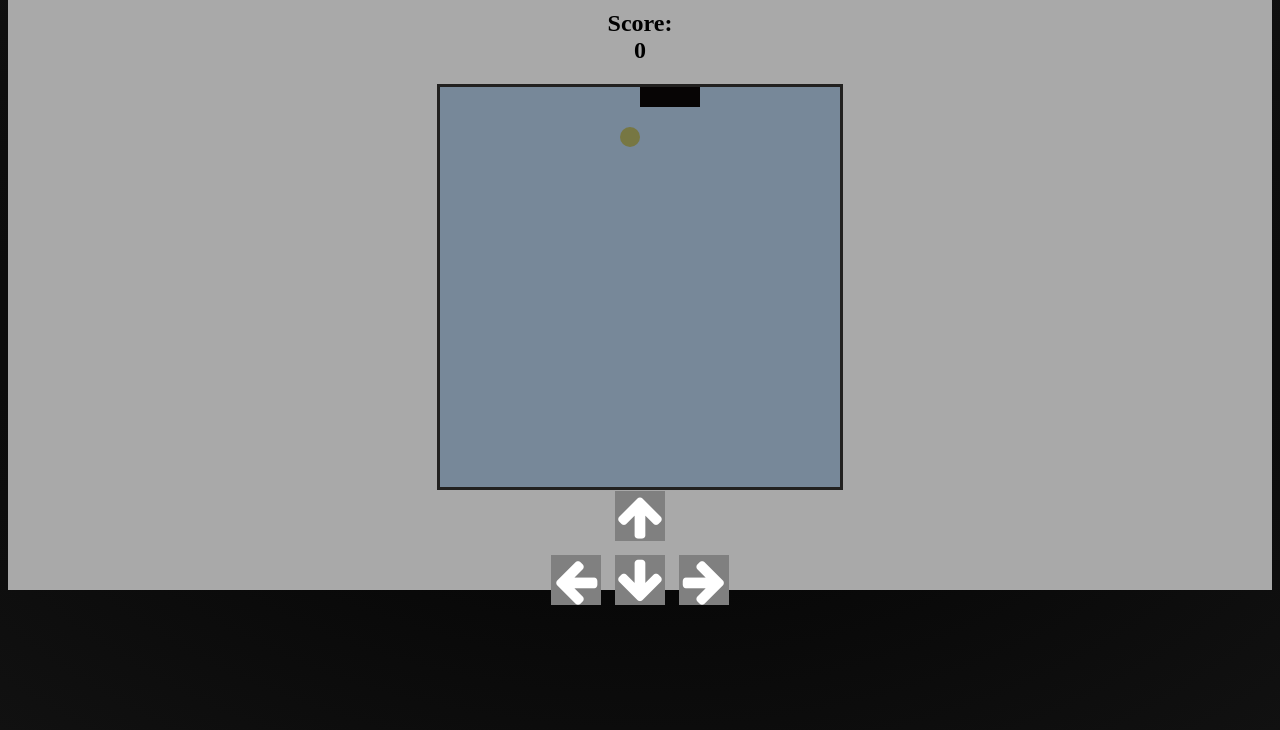
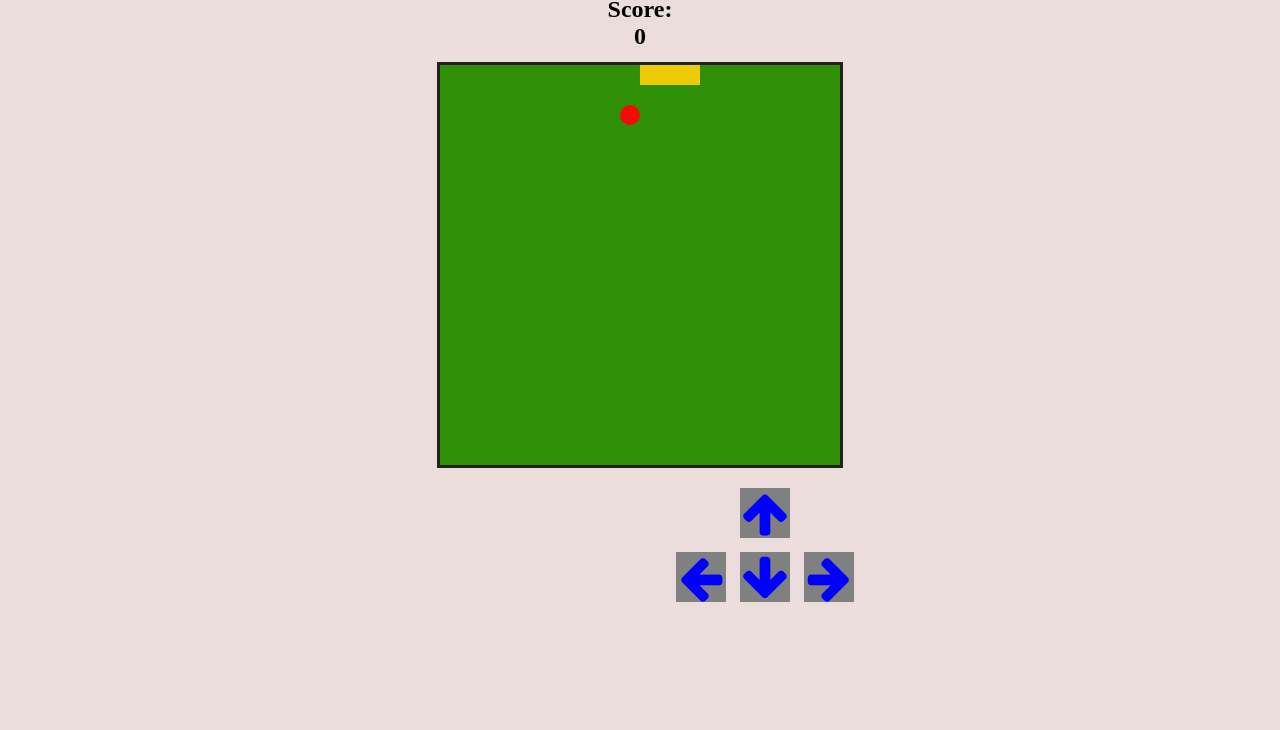
Before and after one commit to Abhi-gits/game-js, a plain HTML site: page index.html in a window 1280 px wide. Shown: the part 70-800 px from the top of the page. Drawn offline with Linux system fonts and the light colour scheme.

Commit message:
changes-made

```diff
--- a/index.html
+++ b/index.html
@@ -4,6 +4,7 @@
 <!--[if IE 8]>         <html class="no-js lt-ie9"> <![endif]-->
 <!--[if gt IE 8]>      <html class="no-js"> <![endif]-->
 <html>
+
 <head>
   <meta charset="utf-8" />
 
@@ -14,10 +15,15 @@
   <style>
     h1 {
       text-align: center;
+      margin: 0px;
+      padding: 17px 0px 0px;
     }
+
 
     h2 {
       text-align: center;
+      margin: 0px;
+      padding: 12px 0px;
     }
   </style>
 </head>
@@ -49,10 +55,7 @@
     <div class="right arr"><i class="fa fa-arrow-right"></i></div>
   </div>
 
-    <link
-      href="//netdna.bootstrapcdn.com/font-awesome/4.0.3/css/font-awesome.css"
-      rel="stylesheet"
-    />
+  <link href="//netdna.bootstrapcdn.com/font-awesome/4.0.3/css/font-awesome.css" rel="stylesheet" />
 
   <div class="popup">
     <button class="playAgain">Play Again</button>
@@ -60,4 +63,5 @@
 
   <script src="script.js" async defer></script>
 </body>
+
 </html>
--- a/style.css
+++ b/style.css
@@ -1,5 +1,7 @@
 body {
-    background: darkgray;
+    background: #ecdddd;
+    margin: 0px;
+    height: 100%;
 
 }
 
@@ -8,7 +10,7 @@ body {
     width: 400px;
     height: 400px;
     border: 3px solid rgb(34, 33, 32);
-    background-color: lightslategray;
+    background-color: rgb(47, 144, 8);
     margin: 0 auto;
     display: flex;
     flex-wrap: wrap;
@@ -27,23 +29,24 @@ body {
 }
 
 .snake {
-    background: rgb(7, 5, 5);
+    background: rgb(235, 204, 7);
 }
 
 .apple {
-    background: rgb(119, 119, 67);
+    background: rgb(248, 8, 8);
     border-radius: 20px;
 
 }
 
 .popup {
-    background: rgb(128, 176, 128);
+    background: rgb(24 27 24);
     width: 100px;
     height: 40px;
     position: fixed;
     justify-content: center;
     align-items: center;
-    left: 50%;
+    bottom: 60px;
+    left: 75%;
     display: block flow;
 }
 
@@ -60,8 +63,10 @@ html {
     font-family: 'Lato', sans-serif;
     text-align: center;
     width: 250px;
-    height: 100px;
-    margin: auto;
+    height: 130px;
+    background-color: #ecdddd;
+    margin: 15px 0px 0px 600px;
+    padding: 4px 40px;
 }
 
 .arr {
@@ -71,7 +76,7 @@ html {
     text-align: center;
     line-height: 50px;
     background: grey;
-    color: white;
+    color: blue;
     font-size: 50px;
     border-right: 10px solid darken(grey, 20);
     border-bottom: 10px solid darken(grey, 20);
```
Lines whose indentation alone changed are shown as unchanged.
